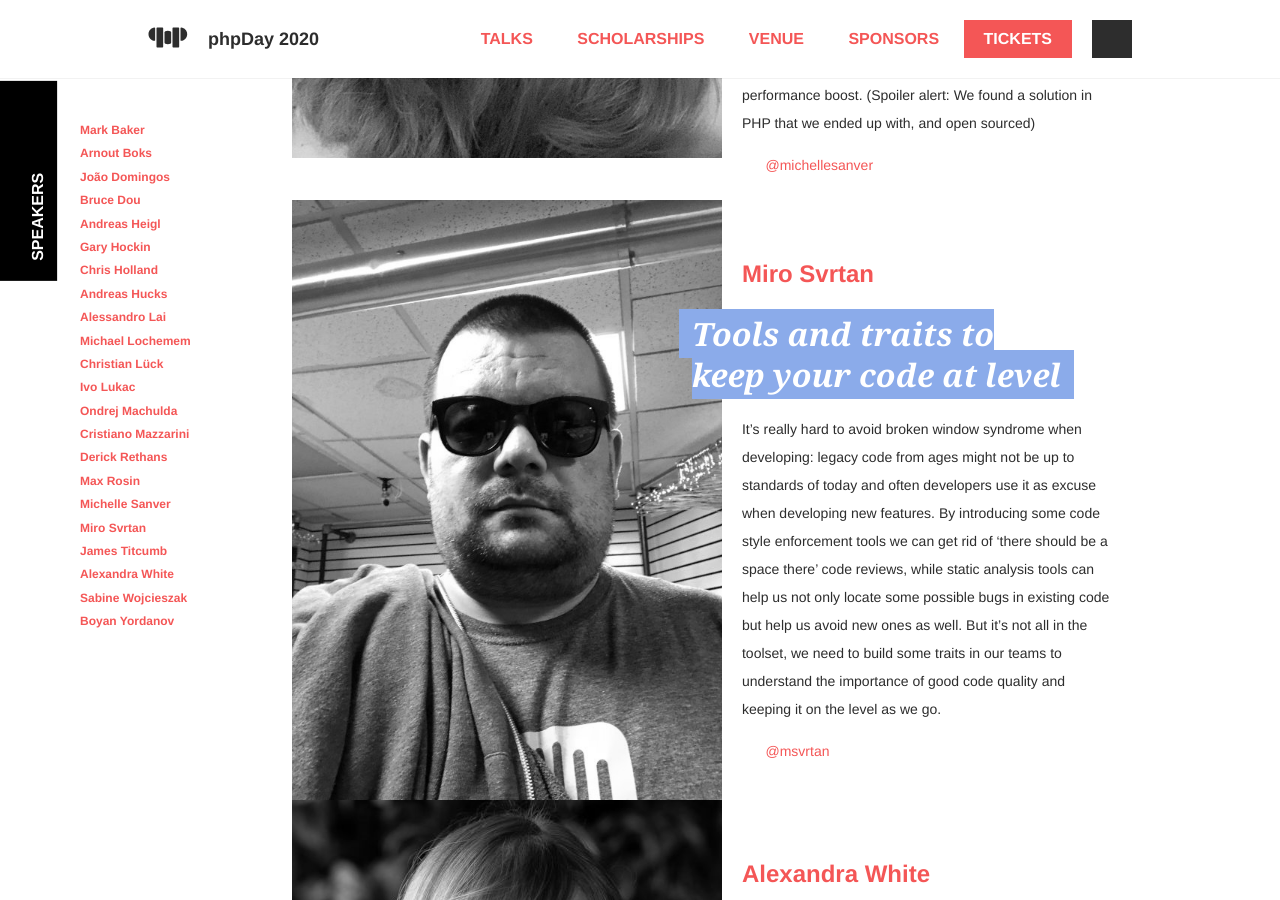
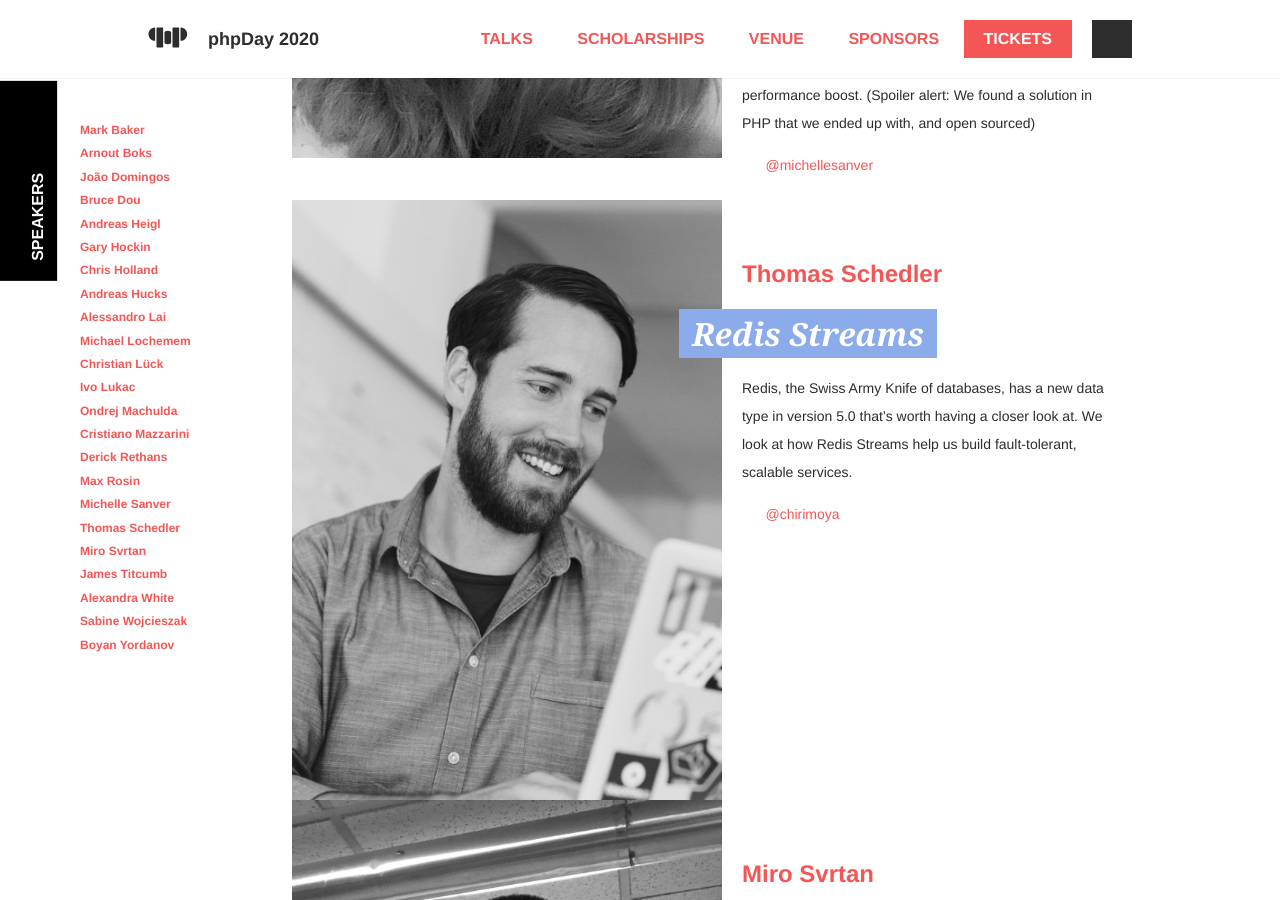
Before and after one commit to giuliatosato/2020.phpday.it, a Jekyll site: the page built from talks.md, in a window 1280 px wide and 900 px high, scrolled down 14457 px. Built offline with Jekyll 4.4.1, drawn with Linux system fonts in a browser that asks for light colours; some web fonts are replaced; comment, search, counter and statistics services are not loaded.

Commit message:
Add Thomas Schedler

```diff
--- a/_data/speakers.yml
+++ b/_data/speakers.yml
@@ -123,6 +123,13 @@ list:
     last_name: Sanver
     twitter: michellesanver
   -
+    id: thomas-schedler
+    description:
+    image: thomas-schedler.jpg
+    first_name: Thomas
+    last_name: Schedler
+    twitter: chirimoya
+  -
     id: miro-svrtan
     description:
     image: miro-svrtan.jpg
--- a/_data/talks.yml
+++ b/_data/talks.yml
@@ -232,6 +232,12 @@
     could GO beyond PHP, using PHP and GoLang together, for an amazing performance boost.
     (Spoiler alert: We found a solution in PHP that we ended up with, and open sourced)
 -
+  speaker_id: thomas-schedler
+  title: Redis Streams
+  extract: >
+    Redis, the Swiss Army Knife of databases, has a new data type in version 5.0 that’s worth having a closer look at.
+    We look at how Redis Streams help us build fault-tolerant, scalable services.
+-
   speaker_id: miro-svrtan
   title: Tools and traits to keep your code at level
   extract: >
```
Also changed, not shown: img/phpday/speaker/thomas-schedler.jpg (added).
